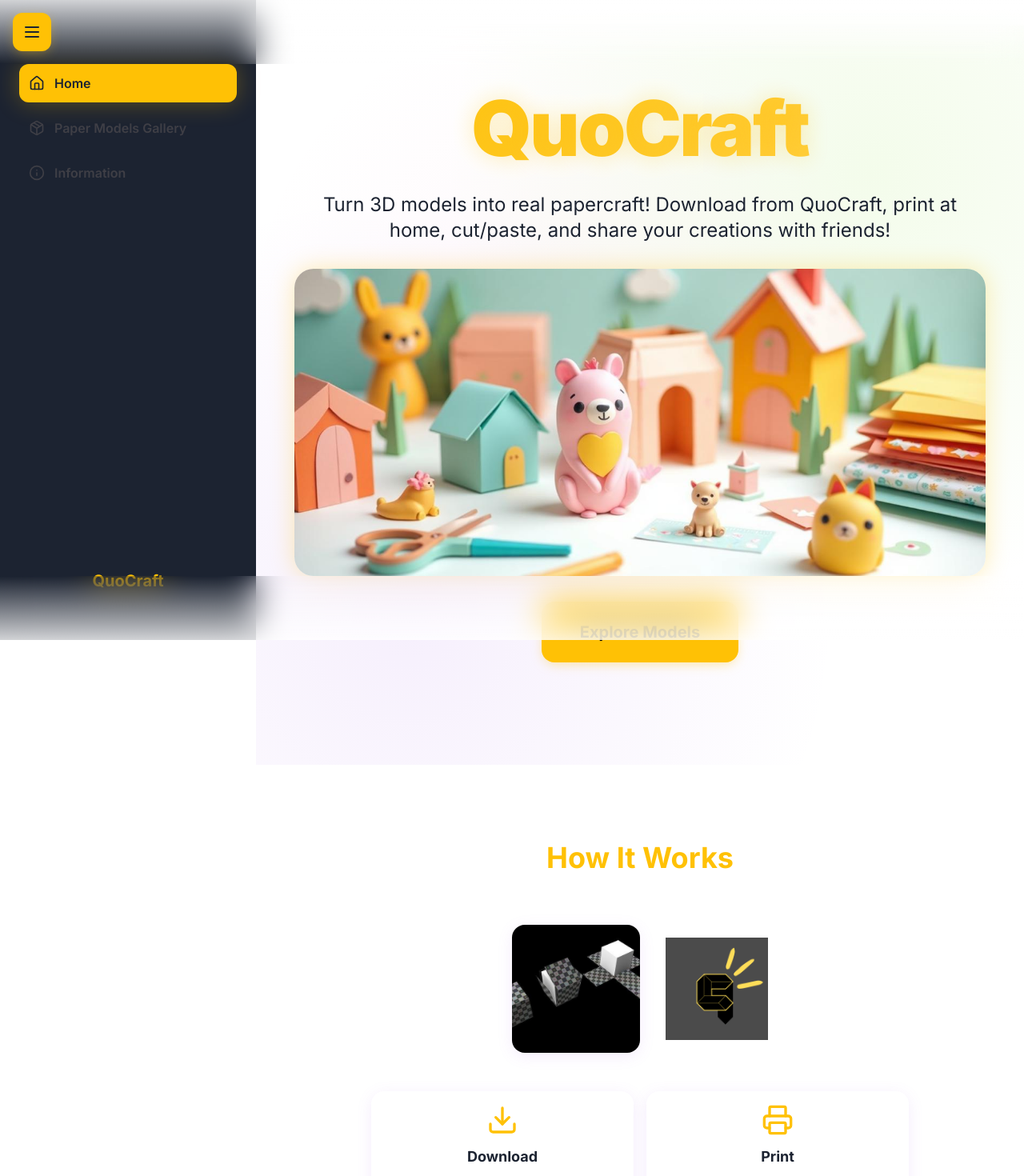
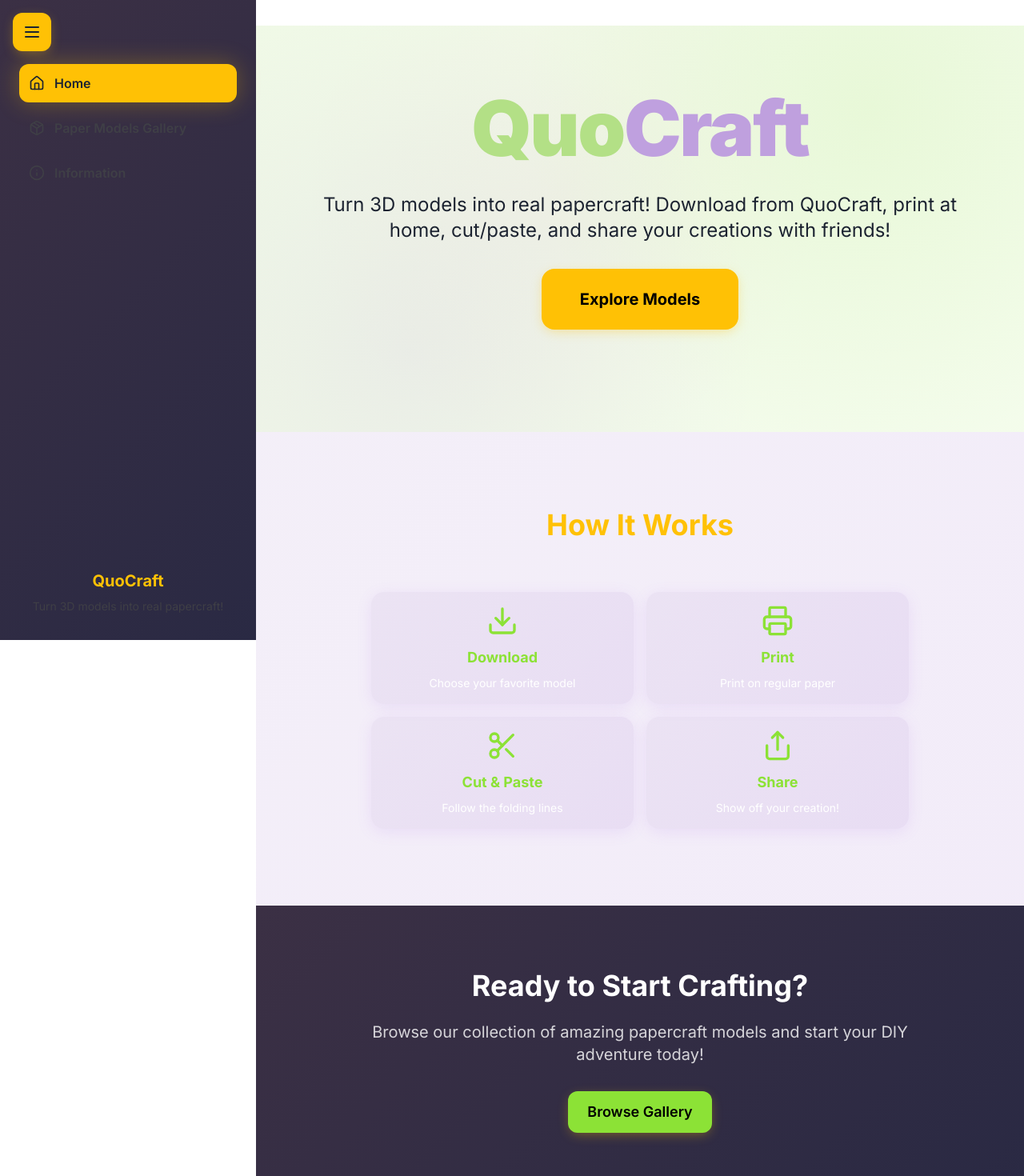
Before and after one commit to QUOduck/quocraftdiy, a React (Vite) app: page / in a window 1280 px wide. Shown: the top 1470 px of the page at 80% size. Built offline with nearby package versions, Linux system fonts and the light colour scheme; the HTML template or start-up script is replaced by a standard one.

Commit message:
Refactor: Enhance Home and Info pages

```diff
--- a/src/index.css
+++ b/src/index.css
@@ -29,6 +29,11 @@
     --pink: 330 75% 70%;
     --lime: 90 75% 55%;
 
+    /* New Colors */
+    --light-lime: 90 60% 70%;
+    --pastel-violet: 270 50% 75%;
+    --light-violet: 270 40% 85%;
+
     /* Muted Colors */
     --muted: 210 20% 96%;
     --muted-foreground: 218 27% 45%;
@@ -51,6 +56,9 @@
     --gradient-violet-lime: linear-gradient(135deg, hsl(var(--violet)), hsl(var(--lime)));
     --gradient-blue-pink: linear-gradient(135deg, hsl(var(--blue)), hsl(var(--pink)));
     --gradient-playful: linear-gradient(45deg, hsl(var(--primary)), hsl(var(--violet)), hsl(var(--lime)));
+    --gradient-soft-violet: linear-gradient(135deg, hsl(var(--light-violet) / 0.3), hsl(var(--pastel-violet) / 0.2));
+    --gradient-soft-lime: linear-gradient(135deg, hsl(var(--light-lime) / 0.2), hsl(var(--lime) / 0.1));
+    --gradient-soft-pink: linear-gradient(135deg, hsl(var(--pink) / 0.15), hsl(var(--violet) / 0.1));
 
     /* Solid Button Colors */
     --navy-blue: 220 60% 25%;
@@ -133,26 +141,6 @@
 }
 
 @layer components {
-  /* Frost Blur Effects */
-  .frost-blur-top {
-    @apply fixed top-0 left-0 w-full h-20 z-40 pointer-events-none;
-    backdrop-filter: blur(20px);
-    background: linear-gradient(to bottom,
-      hsl(var(--background) / 0.8) 0%,
-      hsl(var(--background) / 0.4) 50%,
-      transparent 100%);
-    -webkit-backdrop-filter: blur(20px);
-  }
-
-  .frost-blur-bottom {
-    @apply fixed bottom-0 left-0 w-full h-20 z-40 pointer-events-none;
-    backdrop-filter: blur(20px);
-    background: linear-gradient(to top,
-      hsl(var(--background) / 0.8) 0%,
-      hsl(var(--background) / 0.4) 50%,
-      transparent 100%);
-    -webkit-backdrop-filter: blur(20px);
-  }
 
   /* Model Card Styles */
   .card-model-gallery {
@@ -169,7 +157,7 @@
   /* Button Variants */
   .btn-hero {
     @apply text-white font-bold py-4 px-8 rounded-2xl;
-    @apply hover:scale-105 active:scale-95;
+    @apply hover:scale-105 hover:shadow-glow active:scale-95;
     @apply transition-all duration-300;
     background-color: hsl(var(--navy-blue));
     box-shadow: var(--shadow-button);
@@ -177,7 +165,7 @@
 
   .btn-playful {
     @apply font-semibold py-3 px-6 rounded-xl text-white;
-    @apply hover:scale-105 active:scale-95;
+    @apply hover:scale-105 hover:shadow-glow active:scale-95;
     @apply transition-all duration-300;
     background-color: hsl(var(--button-grey));
     box-shadow: var(--shadow-button);
@@ -185,14 +173,14 @@
 
   .btn-social {
     @apply font-medium py-3 px-6 rounded-xl text-white;
-    @apply hover:scale-105 active:scale-95;
+    @apply hover:scale-105 hover:shadow-glow active:scale-95;
     @apply transition-all duration-300;
     background-color: hsl(var(--violet));
   }
 
   .btn-solid-lime {
     @apply font-semibold py-3 px-6 rounded-xl text-black;
-    @apply hover:scale-105 active:scale-95;
+    @apply hover:scale-105 hover:shadow-glow active:scale-95;
     @apply transition-all duration-300;
     background-color: hsl(var(--lime));
     box-shadow: var(--shadow-button);
@@ -200,7 +188,7 @@
 
   .btn-solid-yellow {
     @apply font-bold py-4 px-8 rounded-2xl text-black;
-    @apply hover:scale-105 active:scale-95;
+    @apply hover:scale-105 hover:shadow-glow active:scale-95;
     @apply transition-all duration-300;
     background-color: hsl(var(--primary));
     box-shadow: var(--shadow-button);
@@ -208,8 +196,9 @@
 
   /* Card Styles */
   .card-model {
-    @apply bg-card rounded-2xl p-6 cursor-pointer;
+    @apply rounded-2xl p-6 cursor-pointer;
     @apply hover:scale-105 transition-all duration-300;
+    background: var(--gradient-soft-violet);
     box-shadow: var(--shadow-card);
   }
 
@@ -234,13 +223,19 @@
 
   /* Backgrounds */
   .bg-playful {
-    background: radial-gradient(circle at 20% 80%, hsl(var(--violet) / 0.1) 0%, transparent 50%),
+    background: var(--gradient-soft-lime),
+                radial-gradient(circle at 20% 80%, hsl(var(--violet) / 0.1) 0%, transparent 50%),
                 radial-gradient(circle at 80% 20%, hsl(var(--lime) / 0.1) 0%, transparent 50%),
                 radial-gradient(circle at 40% 40%, hsl(var(--pink) / 0.05) 0%, transparent 50%);
   }
 
   .bg-secondary-dark {
-    background: hsl(var(--secondary));
+    background: var(--gradient-soft-pink),
+                hsl(var(--secondary));
+  }
+
+  .bg-soft-gradient {
+    background: var(--gradient-soft-violet);
   }
 }
 
--- a/src/pages/Home.tsx
+++ b/src/pages/Home.tsx
@@ -1,8 +1,5 @@
 import { useNavigate } from 'react-router-dom';
 import { Download, Printer, Scissors, Share } from 'lucide-react';
-import heroImage from '@/assets/hero-papercraft.jpg';
-import papercraftCube from '@/assets/papercraft-cube.jpeg';
-import quocraftLogo from '@/assets/quocraft-logo.png';
 
 const steps = [
   {
@@ -32,33 +29,21 @@ export default function Home() {
 
   return (
     <div className="min-h-screen relative">
-      {/* Frost Blur Effects */}
-      <div className="frost-blur-top" />
-      <div className="frost-blur-bottom" />
-
       {/* Hero Section */}
       <section className="relative bg-playful py-20 px-4">
         <div className="container mx-auto text-center">
           {/* Hero Title */}
-          <h1 className="title-hero mb-8 animate-pulse-glow">
-            QuoCraft
+          <h1 className="text-6xl md:text-8xl font-black tracking-tight mb-8 animate-pulse-glow">
+            <span style={{ color: 'hsl(var(--light-lime))' }}>Quo</span>
+            <span style={{ color: 'hsl(var(--pastel-violet))' }}>Craft</span>
           </h1>
 
           {/* Hero Description */}
           <div className="max-w-4xl mx-auto mb-12">
-            <p className="text-xl md:text-2xl text-foreground mb-8 leading-relaxed">
+            <p className="text-xl md:text-2xl text-foreground mb-8 leading-relaxed hover:scale-105 transition-transform duration-300">
               Turn 3D models into real papercraft! Download from QuoCraft,
               print at home, cut/paste, and share your creations with friends!
             </p>
-
-            {/* Hero Image */}
-            <div className="relative mb-8 rounded-3xl overflow-hidden shadow-glow">
-              <img
-                src={heroImage}
-                alt="Colorful papercraft models on a craft table with scissors and glue"
-                className="w-full h-64 md:h-96 object-cover"
-              />
-            </div>
 
             {/* CTA Button */}
             <button
@@ -72,29 +57,11 @@ export default function Home() {
       </section>
 
       {/* Steps Section */}
-      <section className="py-20 px-4 bg-background pt-24 pb-24">
+      <section className="py-20 px-4 bg-soft-gradient pt-24 pb-24">
         <div className="container mx-auto">
-          <h2 className="title-playful text-center mb-16">
+          <h2 className="title-playful text-center mb-16 hover:scale-105 transition-transform duration-300">
             How It Works
           </h2>
-
-          {/* Hero Images */}
-          <div className="flex justify-center items-center gap-8 mb-12">
-            <div className="relative">
-              <img
-                src={papercraftCube}
-                alt="Papercraft cube models"
-                className="w-32 h-32 md:w-40 md:h-40 object-cover rounded-2xl shadow-card"
-              />
-            </div>
-            <div className="relative">
-              <img
-                src={quocraftLogo}
-                alt="QuoCraft logo"
-                className="w-24 h-24 md:w-32 md:h-32 object-contain"
-              />
-            </div>
-          </div>
 
           <div className="grid grid-cols-2 gap-4 max-w-2xl mx-auto">
             {steps.map((step, index) => {
@@ -105,11 +72,11 @@ export default function Home() {
                   className="text-center group"
                 >
                   <div className="card-model p-4 group-hover:shadow-glow transition-all duration-500">
-                    <Icon className="h-10 w-10 mx-auto mb-3 text-primary" />
-                    <h3 className="text-lg font-bold mb-2 text-foreground">
+                    <Icon className="h-10 w-10 mx-auto mb-3" style={{ color: 'hsl(var(--lime))' }} />
+                    <h3 className="text-lg font-bold mb-2" style={{ color: 'hsl(var(--lime))' }}>
                       {step.title}
                     </h3>
-                    <p className="text-sm text-muted-foreground">
+                    <p className="text-sm text-white">
                       {step.description}
                     </p>
                   </div>
@@ -123,10 +90,10 @@ export default function Home() {
       {/* Call to Action Section */}
       <section className="py-20 px-4 bg-secondary-dark">
         <div className="container mx-auto text-center">
-          <h2 className="text-4xl font-bold text-secondary-foreground mb-6">
+          <h2 className="text-4xl font-bold text-secondary-foreground mb-6 hover:scale-105 transition-transform duration-300">
             Ready to Start Crafting?
           </h2>
-          <p className="text-xl text-secondary-foreground/80 mb-8 max-w-2xl mx-auto">
+          <p className="text-xl text-secondary-foreground/80 mb-8 max-w-2xl mx-auto hover:text-secondary-foreground transition-colors duration-300">
             Browse our collection of amazing papercraft models and start your DIY adventure today!
           </p>
           <button
--- a/src/pages/Information.tsx
+++ b/src/pages/Information.tsx
@@ -27,17 +27,13 @@ const socialLinks = [
 export default function Information() {
   return (
     <div className="min-h-screen bg-secondary-dark text-secondary-foreground relative">
-      {/* Frost Blur Effects */}
-      <div className="frost-blur-top" />
-      <div className="frost-blur-bottom" />
-
       {/* Header */}
       <section className="py-12 px-4 pt-24">
         <div className="container mx-auto text-center">
-          <h1 className="text-5xl font-bold mb-6" style={{ color: 'hsl(var(--primary))' }}>
+          <h1 className="text-5xl font-bold mb-6 hover:scale-105 transition-transform duration-300" style={{ color: 'hsl(var(--primary))' }}>
             Information & About
           </h1>
-          <p className="text-xl opacity-80 max-w-2xl mx-auto">
+          <p className="text-xl opacity-80 max-w-2xl mx-auto hover:opacity-100 transition-opacity duration-300">
             Learn more about QuoCraft, safety guidelines, and connect with our community!
           </p>
         </div>
@@ -77,15 +73,15 @@ export default function Information() {
                 <ul className="space-y-2 text-sm">
                   <li className="flex items-start gap-2">
                     <span className="text-lime font-bold text-xs">•</span>
-                    <span>Always ask an adult for help with scissors</span>
+                    <span className="text-black">Always ask an adult for help with scissors</span>
                   </li>
                   <li className="flex items-start gap-2">
                     <span className="text-lime font-bold text-xs">•</span>
-                    <span>Work in a well-lit area</span>
+                    <span className="text-black">Work in a well-lit area</span>
                   </li>
                   <li className="flex items-start gap-2">
                     <span className="text-lime font-bold text-xs">•</span>
-                    <span>Use child-safe glue</span>
+                    <span className="text-black">Use child-safe glue</span>
                   </li>
                 </ul>
               </div>
@@ -124,7 +120,7 @@ export default function Information() {
       {/* Social Links */}
       <section className="py-16 px-4 pb-24">
         <div className="container mx-auto max-w-4xl">
-          <h2 className="text-2xl font-bold text-center mb-8" style={{ color: 'hsl(var(--primary))' }}>
+          <h2 className="text-2xl font-bold text-center mb-8 hover:scale-105 transition-transform duration-300" style={{ color: 'hsl(var(--primary))' }}>
             Connect With Us!
           </h2>
 
--- a/tailwind.config.ts
+++ b/tailwind.config.ts
@@ -35,6 +35,9 @@ export default {
         blue: "hsl(var(--blue))",
         pink: "hsl(var(--pink))",
         lime: "hsl(var(--lime))",
+        "light-lime": "hsl(var(--light-lime))",
+        "pastel-violet": "hsl(var(--pastel-violet))",
+        "light-violet": "hsl(var(--light-violet))",
         "navy-blue": "hsl(var(--navy-blue))",
         "button-grey": "hsl(var(--button-grey))",
 
```
Also changed, not shown: src/pages/Gallery.tsx (+31 -10 lines).
